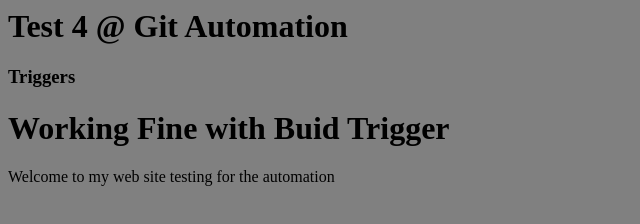
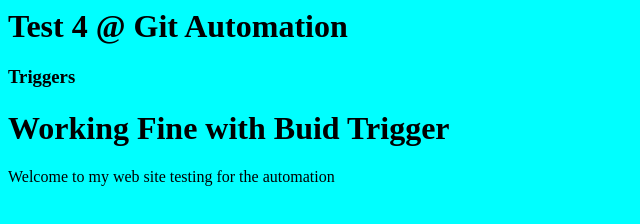
Before and after one commit to anmolroop00/JenkinDev, a plain HTML site: page index.html in a window 1280 px wide. Shown: the whole page, without its empty margins (0-640 px from the left). Drawn offline with Linux system fonts and the light colour scheme.

Commit message:
Build Trigger change colour

```diff
--- a/index.html
+++ b/index.html
@@ -1,4 +1,4 @@
-<body bgcolor = 'grey'>
+<body bgcolor = 'aqua'>
 <h1> Test 4 @ Git Automation </h1>
 <h3> Triggers </h3>
 <h1> Working Fine with Buid Trigger </h1>
```
